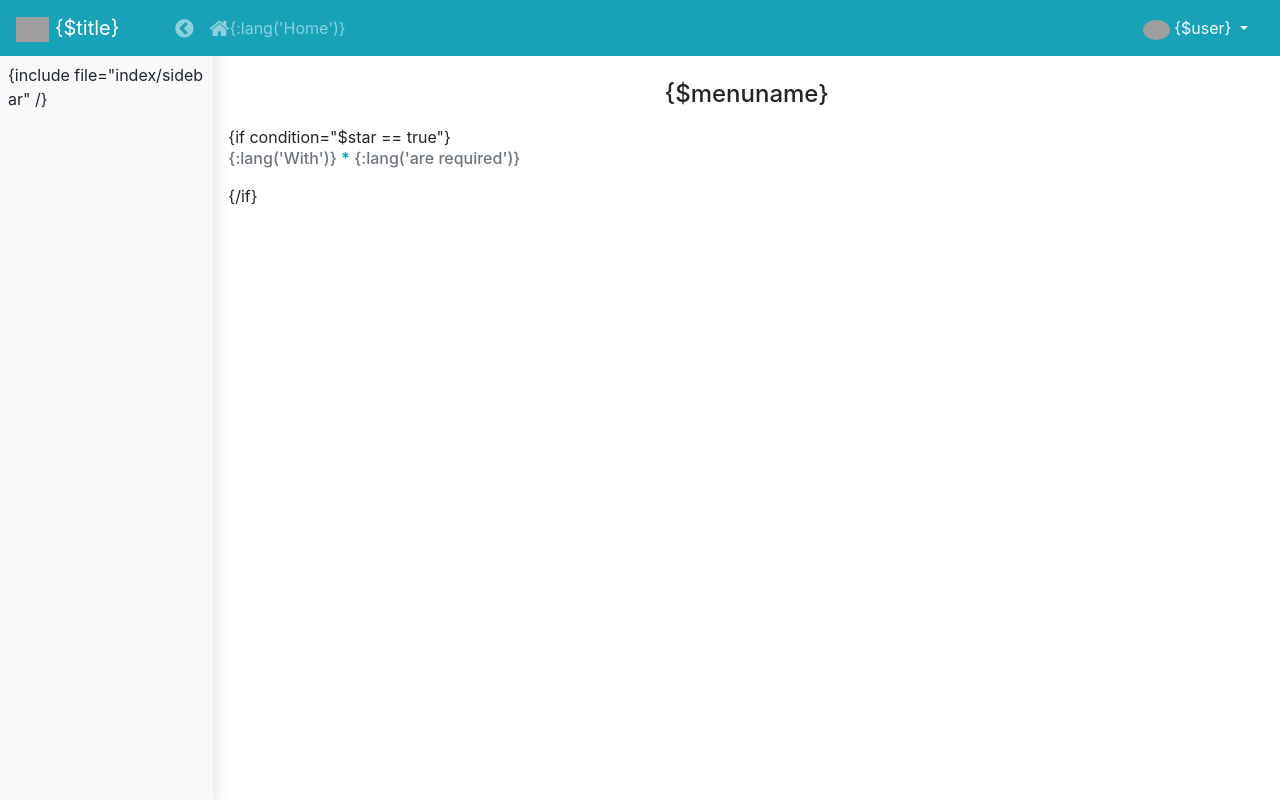
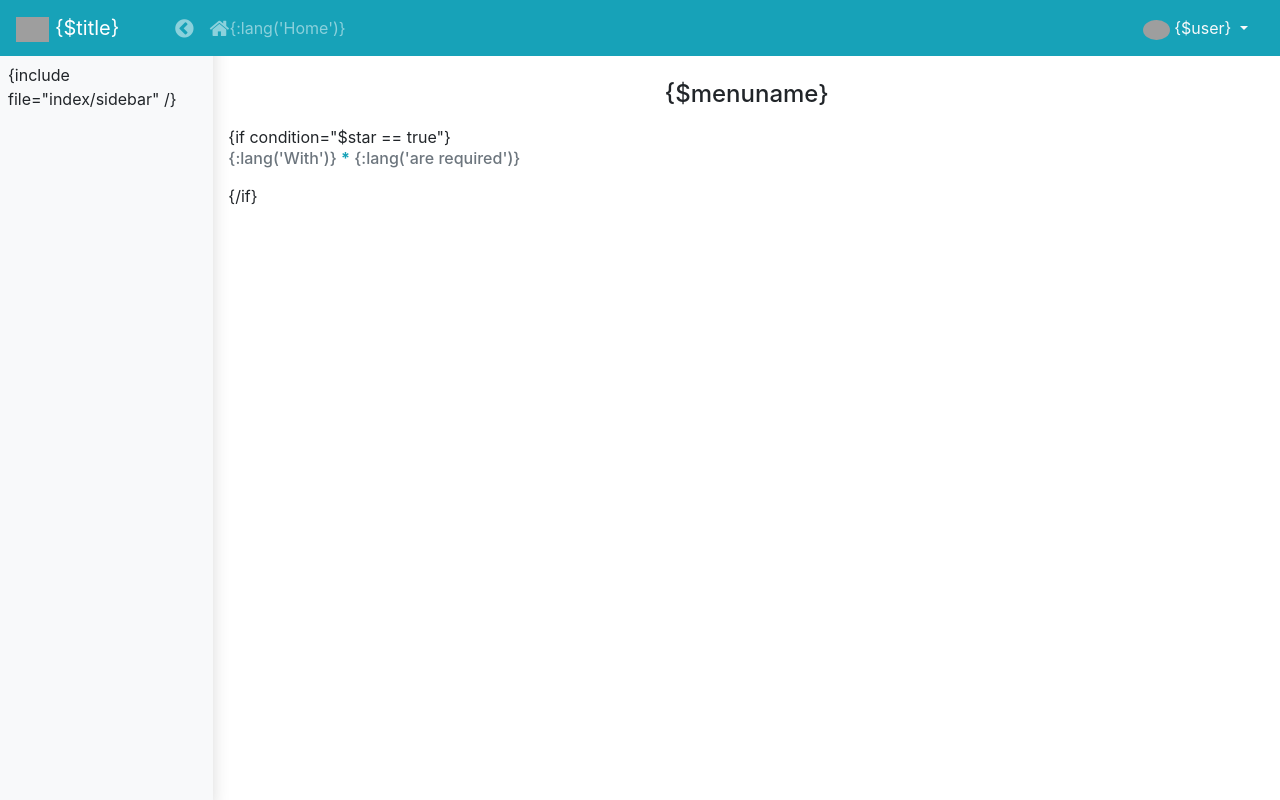
Before and after one commit to xwlrbh/JianyuUpgrade, a PHP site: page /user/view/index/header.html in a window 1280 px wide. Run offline with PHP 8.4, Linux system fonts and the light colour scheme; some libraries are stand-ins or nearby versions; grey boxes are pictures that could not be loaded.

Commit message:
no message

```diff
--- a/jianyu/admin/controller/Index.php
+++ b/jianyu/admin/controller/Index.php
@@ -294,6 +294,7 @@
             $tid = intval(Catfish::getPost('tid'));
             $nicheng = Catfish::getPost('nicheng');
             $content = Catfish::getPost('content');
+            $content = str_replace(['&lt;', '&gt;'], ['<', '>'], $content);
             $createtime = Catfish::getPost('createtime');
             $chk = intval(Catfish::getPost('chk'));
             if($chk > 1){
--- a/jianyu/admin/view/index/followpost.html
+++ b/jianyu/admin/view/index/followpost.html
@@ -45,8 +45,9 @@
             <td class="text-center"><a class="text-info" href="{:Url('index/Index/post',['find'=>$vo.tid])}" target="_blank"><i class="fa fa-eye"></i></a></td>
             <td class="text-center">
                 <div class="custom-control custom-switch">
-                    <input type="checkbox" id="status_{$vo.id}" data-tid="{$vo.tid}" data-nicheng="{$vo.nicheng}" data-content="{$vo.content}" data-createtime="{$vo.createtime}" class="custom-control-input"{if $vo.status == 1} checked{/if}><label class="custom-control-label" for="status_{$vo.id}"></label>
+                    <input type="checkbox" id="status_{$vo.id}" data-tid="{$vo.tid}" data-nicheng="{$vo.nicheng}" data-createtime="{$vo.createtime}" class="custom-control-input"{if $vo.status == 1} checked{/if}><label class="custom-control-label" for="status_{$vo.id}"></label>
                 </div>
+                <div class="d-none">{$vo.content}</div>
             </td>
             <td class="text-center">
                 <a class="confirm text-info" href="#!"><i class="fa fa-trash-o"></i><i class="fa fa-refresh fa-spin ml-2 d-none"></i></a>
--- a/jianyu/admin/view/index/header.html
+++ b/jianyu/admin/view/index/header.html
@@ -9,11 +9,7 @@
     <link rel="stylesheet" href="{$domain}public/common/css/bootstrap.min.css">
     <link rel="stylesheet" href="{$domain}public/common/font-awesome/css/font-awesome.min.css">
     <link href="{$domain}public/common/confirm/jquery-confirm.css" type="text/css" rel="stylesheet">
-    <style>
-        body{
-            word-wrap: break-word;word-break: break-all
-        }
-    </style>
+    <link rel="stylesheet" href="{$domain}public/common/css/jianyu.css">
     <script src="{$domain}public/common/js/jquery.min.js"></script>
 </head>
 <body>
--- a/jianyu/extra/jianyu.php
+++ b/jianyu/extra/jianyu.php
@@ -7,7 +7,7 @@
  * Copyright: http://jianyuluntan.com All rights reserved.
  */
 return [
-    'version' => '2.4.0',
+    'version' => '2.4.3',
     'name' => '剑鱼论坛',
     'description' => 'Catfish(鲶鱼) CMS官方发布的轻论坛程序',
     'official' => 'jianyuluntan.com'
--- a/jianyu/user/view/index/header.html
+++ b/jianyu/user/view/index/header.html
@@ -9,11 +9,7 @@
     <link rel="stylesheet" href="{$domain}public/common/css/bootstrap.min.css">
     <link rel="stylesheet" href="{$domain}public/common/font-awesome/css/font-awesome.min.css">
     <link href="{$domain}public/common/confirm/jquery-confirm.css" type="text/css" rel="stylesheet">
-    <style>
-        body{
-            word-wrap: break-word;word-break: break-all
-        }
-    </style>
+    <link rel="stylesheet" href="{$domain}public/common/css/jianyu.css">
     <script src="{$domain}public/common/js/jquery.min.js"></script>
 </head>
 <body>
```
Also changed, not shown: public/common/js/followpost.js (+1 -1 lines).
